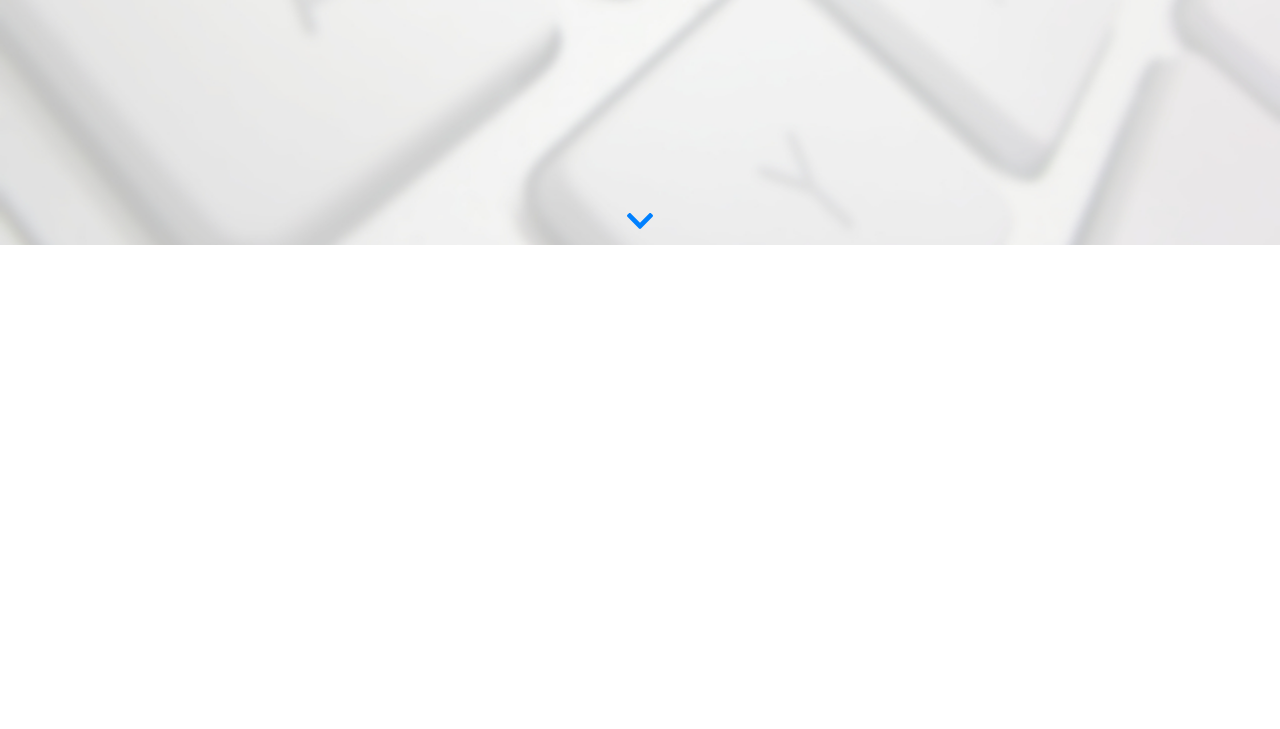
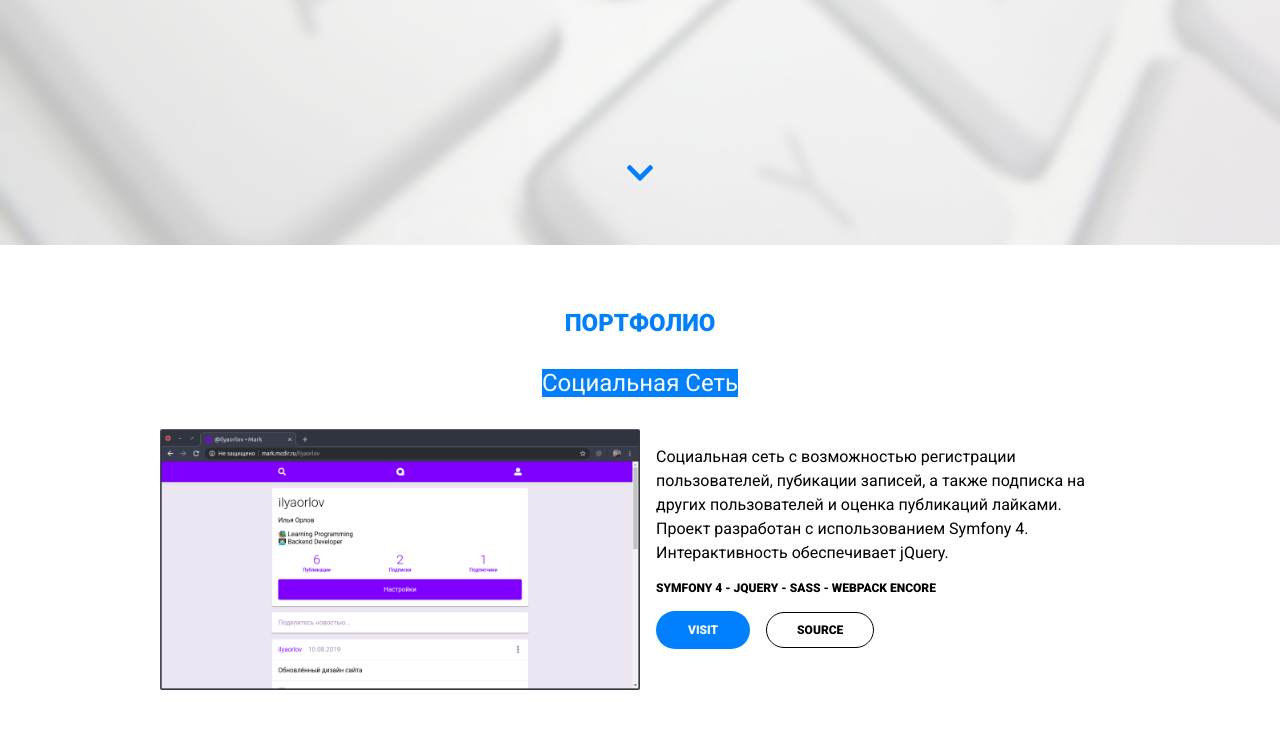
Before and after one commit to iluxaorlov/iluxaorlov.github.io, a website built with webpack: page index.html in a window 1280 px wide. Shown: the part 555-1284 px from the top of the page. Built offline with Linux system fonts and the light colour scheme.

Commit message:
added portfolio section

```diff
--- a/index.html
+++ b/index.html
@@ -19,6 +19,29 @@
             <img src="public/img/arrow.svg" alt="">
         </div>
     </div>
+    <div class="container">
+        <div class="portfolio">
+            <h2>Портфолио</h2>
+
+            <div class="portfolio_item">
+                <div class="portfolio_item_title">
+                    <h3 class="portfolio_item_title_text">Социальная Сеть</h3>
+                </div>
+                <div class="portfolio_item_content">
+                    <img class="portfolio_item_content_image" src="public/img/mark.png" alt="mark">
+                    <div class="portfolio_item_content_description">
+                        <p class="portfolio_item_content_description_text">Социальная сеть с возможностью регистрации пользователей, пубикации записей, а также подписка на других пользователей и оценка публикаций лайками. Проект разработан с использованием Symfony 4. Интерактивность обеспечивает jQuery.</p>
+                        <p class="portfolio_item_content_description_stack">Symfony 4 - jQuery - Sass - Webpack Encore</p>
+                        <div class="portfolio_item_content_description_button">
+                            <a class="portfolio_item_content_description_button_visit" href="https://mark.mcdir.ru/" target="_blank">Visit</a>
+                            <a class="portfolio_item_content_description_button_source" href="https://github.com/iluxaorlov/projectMark" target="_blank">Source</a>
+                        </div>
+                    </div>
+                </div>
+            </div>
+
+        </div>
+    </div>
 
     <script src="public/build/app.js"></script>
 </body>
--- a/src/js/loading.js
+++ b/src/js/loading.js
@@ -20,7 +20,7 @@ setTimeout(() => {
             about.style.opacity = '1';
 
             setTimeout(() => {
-                arrow.style.bottom = 16 + 'px';
+                arrow.style.bottom = 64 + 'px';
                 arrow.style.opacity = '1';
             }, 1000);
         }, 250);
--- a/src/scss/app.scss
+++ b/src/scss/app.scss
@@ -60,7 +60,7 @@
         transition: all 250ms linear;
 
         &:hover {
-            transform: translateY(-4px);
+            transform: translateY(-2px);
         }
     }
 
@@ -80,7 +80,7 @@
             transition: all 250ms linear;
 
             &:hover {
-                transform: translateY(-4px);
+                transform: translateY(-2px);
             }
         }
     }
@@ -89,4 +89,100 @@
 .container {
     width: 960px;
     margin: 0 auto;
+
+    .portfolio {
+        margin: 64px 0;
+
+        h2 {
+            color: #0080ff;
+            text-align: center;
+            text-transform: uppercase;
+            font-size: 24px;
+            font-weight: 900;
+            margin-bottom: 32px;
+        }
+
+        .portfolio_item {
+
+            .portfolio_item_title {
+                text-align: center;
+                margin-bottom: 32px;
+
+                .portfolio_item_title_text {
+                    display: inline;
+                    color: #ffffff;
+                    font-size: 24px;
+                    background-color: #0080ff;
+                }
+            }
+
+            .portfolio_item_content {
+                display: flex;
+
+                .portfolio_item_content_image {
+                    width: 50%;
+                    height: 50%;
+                }
+
+                .portfolio_item_content_description {
+                    margin: 16px;
+
+                    .portfolio_item_content_description_text {
+                        font-size: 16px;
+                        margin-bottom: 16px;
+                        line-height: 1.5;
+                    }
+
+                    .portfolio_item_content_description_stack {
+                        font-size: 12px;
+                        text-transform: uppercase;
+                        font-weight: 900;
+                        margin-bottom: 16px;
+                    }
+
+                    .portfolio_item_content_description_button {
+                        display: flex;
+                        align-items: center;
+
+                        .portfolio_item_content_description_button_visit {
+                            text-decoration: none;
+                            padding: 12px 32px;
+                            font-size: 12px;
+                            font-weight: 900;
+                            text-transform: uppercase;
+                            border: none;
+                            border-radius: 46px;
+                            background-color: #0080ff;
+                            color: #ffffff;
+                            cursor: pointer;
+                            transition: all 250ms linear;
+                            margin-right: 16px;
+
+                            &:hover {
+                                transform: translateY(-2px);
+                            }
+                        }
+
+                        .portfolio_item_content_description_button_source {
+                            text-decoration: none;
+                            padding: 10px 30px;
+                            font-size: 12px;
+                            font-weight: 900;
+                            text-transform: uppercase;
+                            border: none;
+                            border-radius: 46px;
+                            color: #000000;
+                            border: solid 1px #000000;
+                            cursor: pointer;
+                            transition: all 250ms linear;
+
+                            &:hover {
+                                transform: translateY(-2px);
+                            }
+                        }
+                    }
+                }
+            }
+        }
+    }
 }
```
Also changed, not shown: public/build/app.css, public/build/app.js, public/img/mark.png (added).
